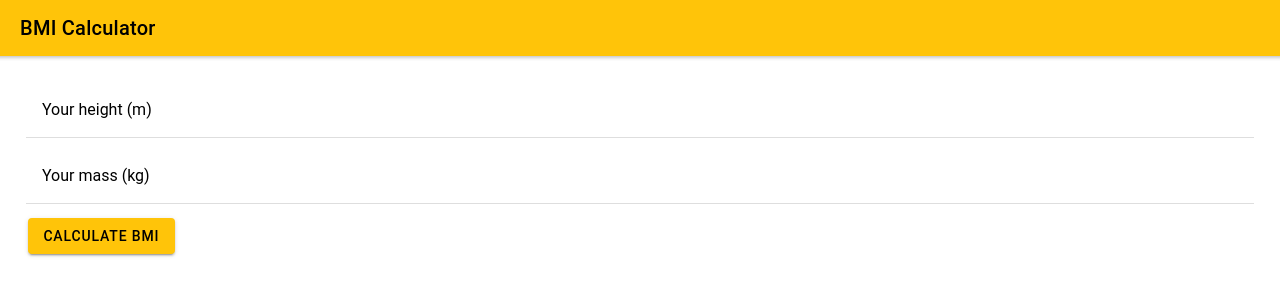
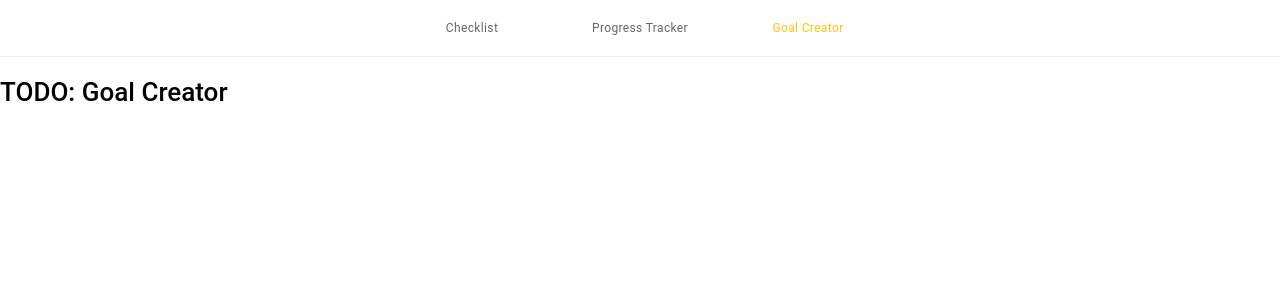
Before and after one commit to Tomay0/my-goal-planner, a React (Create React App) app: page /goal-creator in a window 1280 px wide. Shown: the top 300 px of the page. Built offline with nearby package versions, Linux system fonts and the light colour scheme.

Commit message:
Created tab bar

```diff
--- a/src/App.tsx
+++ b/src/App.tsx
@@ -1,7 +1,6 @@
 import React, { useRef, useState } from 'react';
 import {
-  IonAlert,
-  IonApp, IonCol, IonContent, IonGrid, IonHeader, IonInput, IonItem, IonLabel, IonRow, IonTitle, IonToolbar
+  IonApp, IonLabel, IonRouterOutlet, IonTabBar, IonTabButton, IonTabs
 } from '@ionic/react';
 
 /* Core CSS required for Ionic components to work properly */
@@ -23,9 +22,12 @@ import '@ionic/react/css/display.css';
 /* Theme variables */
 import './theme/variables.css';
 
-/* Components */
-import BmiResult from './components/BmiResult';
-import BmiSubmit from './components/BmiSubmit';
+/* Pages */
+import CheckList from './pages/checklist';
+import GoalCreator from './pages/goal-creator';
+import ProgressTracker from './pages/progress-tracker';
+import { IonReactRouter } from '@ionic/react-router';
+import { Redirect, Route } from 'react-router';
 
 const App: React.FC = () => {
   const [yourBmi, setBmi] = useState<number>();
@@ -60,39 +62,30 @@ const App: React.FC = () => {
   }
 
   return (
-    <React.Fragment>
-      <IonAlert isOpen={!!error} message={error} buttons={[{ text: 'OK', handler: clearError }]} />
+    <IonApp>
+      <IonReactRouter>
+        <IonTabs >
+          <IonRouterOutlet>
+            <Route path='/checklist' component={CheckList} exact={true} />
+            <Route path='/progress-tracker' component={ProgressTracker} exact={true} />
+            <Route path='/goal-creator' component={GoalCreator} exact={true} />
+            <Route path='/' render={() => <Redirect to='/checklist' />} exact={true} />
+          </IonRouterOutlet>
+          <IonTabBar slot='top'>
+            <IonTabButton tab='checklist' href='/checklist'>
+              <IonLabel>Checklist</IonLabel>
+            </IonTabButton>
+            <IonTabButton tab='progress-tracker' href='/progress-tracker'>
+              <IonLabel>Progress Tracker</IonLabel>
+            </IonTabButton>
+            <IonTabButton tab='goal-creator' href='/goal-creator'>
+              <IonLabel>Goal Creator</IonLabel>
+            </IonTabButton>
+          </IonTabBar>
+        </IonTabs>
+      </IonReactRouter>
 
-      <IonApp>
-        <IonHeader>
-          <IonToolbar color="primary">
-            <IonTitle>BMI Calculator</IonTitle>
-          </IonToolbar>
-        </IonHeader>
-        <IonContent className="ion-padding">
-          <IonGrid>
-            <IonRow>
-              <IonCol>
-                <IonItem>
-                  <IonLabel position="floating">Your height (m)</IonLabel>
-                  <IonInput ref={heightRef}></IonInput>
-                </IonItem>
-              </IonCol>
-            </IonRow>
-            <IonRow>
-              <IonCol>
-                <IonItem>
-                  <IonLabel position="floating">Your mass (kg)</IonLabel>
-                  <IonInput ref={massRef}></IonInput>
-                </IonItem>
-              </IonCol>
-            </IonRow>
-            <BmiSubmit calcBMI={calcBMI} />
-            {yourBmi && <BmiResult yourBmi={yourBmi} />}
-          </IonGrid>
-        </IonContent>
-      </IonApp>
-    </React.Fragment>
+    </IonApp>
   )
 };
 
--- a/src/components/BmiResult.tsx
+++ /dev/null
@@ -1,15 +0,0 @@
-import React from 'react';
-import { IonRow, IonCol, IonCard, IonCardHeader, IonCardContent } from '@ionic/react';
-
-const BmiResult: React.FC<{ yourBmi: number }> = props => (
-    <IonRow>
-        <IonCol>
-            <IonCard>
-                <IonCardHeader>Your BMI</IonCardHeader>
-                <IonCardContent>{props.yourBmi}</IonCardContent>
-            </IonCard>
-        </IonCol>
-    </IonRow>
-)
-
-export default BmiResult;
--- a/src/components/BmiSubmit.tsx
+++ /dev/null
@@ -1,14 +0,0 @@
-import React from 'react';
-import { IonRow, IonCol, IonButton } from '@ionic/react';
-
-
-
-const BmiSubmit: React.FC<{ calcBMI: () => void }> = props => (
-  <IonRow>
-    <IonCol>
-      <IonButton color="primary" id="calculate-btn" onClick={props.calcBMI}>Calculate BMI</IonButton>
-    </IonCol>
-  </IonRow>
-)
-
-export default BmiSubmit;
--- /dev/null
+++ b/src/goal.tsx
@@ -0,0 +1,85 @@
+/**
+ * Completion rate for tasks. Can be daily, weekly or monthly.
+ */
+enum CompletionRate {
+    Daily,
+    Weekly,
+    Monthly
+}
+
+/**
+ * Generic task type. Has a name
+ */
+class Task {
+    name: string;
+
+    constructor(name: string) {
+        this.name = name;
+    }
+}
+
+/**
+ * Task based on duration. Required you do a certain amount of this activity either daily, weekly or monthly.
+ */
+class DurationTask extends Task {
+    completionRate: CompletionRate;
+    targetDuration: number;
+
+    constructor(name: string, completionRate: CompletionRate, targetDuration: number) {
+        super(name);
+
+        this.completionRate = completionRate;
+        this.targetDuration = targetDuration;
+    }
+}
+
+/**
+ * A task which requires a certain number of completions. Either monthly or weekly.
+ */
+class CompletionTask extends Task {
+    completionRate: CompletionRate;
+    goalCount: number;
+    showDetails: boolean;
+
+    constructor(name: string, completionRate: CompletionRate, goalCount: number, showDetails: boolean) {
+        super(name);
+
+        this.completionRate = completionRate;
+        this.goalCount = goalCount;
+        this.showDetails = showDetails;
+    }
+}
+
+/**
+ * A goal. It has a name and a list of tasks you need to achieve for a given timeframe
+ */
+class Goal {
+    name: string;
+    tasks: Array<Task>;
+
+    constructor(name: string) {
+        this.name = name;
+        this.tasks = [];
+    }
+
+    addTask(task: Task) {
+        this.tasks.push(task);
+    }
+}
+
+/**
+ * Your list of goals.
+ */
+class GoalList {
+    goals: Array<Goal>;
+
+    constructor() {
+        this.goals = [];
+    }
+
+    addGoal(goal: Goal) {
+        this.goals.push(goal);
+    }
+}
+
+export default Goal;
--- /dev/null
+++ b/src/pages/checklist.tsx
@@ -0,0 +1,15 @@
+import { IonPage } from '@ionic/react';
+import React from 'react';
+
+class CheckList extends React.Component {
+
+    render() {
+        return (
+            <IonPage>
+                <h1>TODO: Checklist</h1>
+            </IonPage>
+        );
+    }
+}
+
+export default CheckList;
--- /dev/null
+++ b/src/pages/goal-creator.tsx
@@ -0,0 +1,22 @@
+import { IonPage } from '@ionic/react';
+import React from 'react';
+
+import GoalList from '../goal';
+
+class GoalCreator extends React.Component<{ goals: GoalList }, { goals: GoalList }> {
+    constructor(props: { goals: GoalList }) {
+        super(props);
+
+        this.setState({ goals: props.goals });
+    }
+
+    render() {
+        return (
+            <IonPage>
+                <h1>TODO: Goal Creator</h1>
+            </IonPage>
+        );
+    }
+}
+
+export default GoalCreator;
--- /dev/null
+++ b/src/pages/progress-tracker.tsx
@@ -0,0 +1,15 @@
+import { IonPage } from '@ionic/react';
+import React from 'react';
+
+class ProgressTracker extends React.Component {
+
+    render() {
+        return (
+            <IonPage>
+                <h1>TODO: Progress Tracker</h1>
+            </IonPage>
+        );
+    }
+}
+
+export default ProgressTracker;
```
Also changed, not shown: src/pages/checklist.jsx (deleted), src/pages/goal-creator.jsx (deleted), src/pages/progress-tracker.jsx (deleted).
